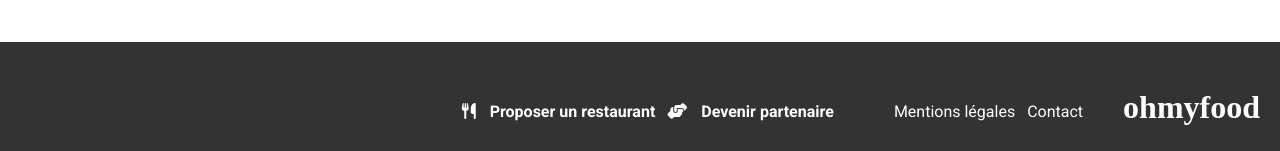
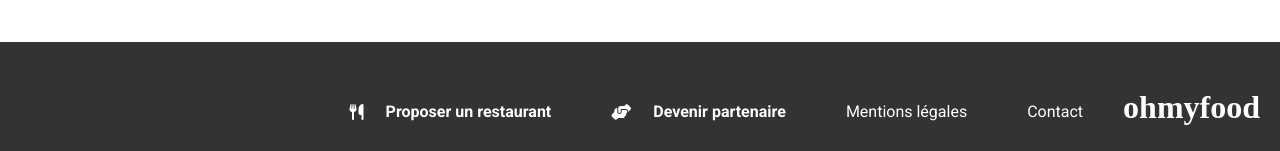
Before and after one commit to medericc/p4, a website: page index.html in a window 1280 px wide. Shown: the part 1306-1457 px from the top of the page. Drawn offline with Linux system fonts and the light colour scheme; a web font is replaced by a local one.

Commit message:
Update index.html

```diff
--- a/index.html
+++ b/index.html
@@ -70,12 +70,12 @@
     </section>
 
     <section class="containers">
-        <div class="tout" >
+        <div class="tout">
         <h2 class="section-title">Restaurants</h2>
         <div class="card-wrapper">
 
             <div class="card">
-                <a href="palette.html"class="card__img">
+                <a href="palette.html" class="card__img">
                     <img src="./img/restaurants/palette.jpg"
                     alt="Photo: La palette du goût">
                     <p class="new">Nouveau</p>
@@ -119,7 +119,7 @@
                 </div>
 
             <div class="card">
-                <a href="france.html"class="card__img">
+                <a href="france.html" class="card__img">
                     <img src="./img/restaurants/autre.jpg"
                         alt="Photo: À la française">
                         <div class="card__content">
@@ -140,7 +140,7 @@
                 </div>
 
             <div class="card">
-                <a href="delice.html"class="card__img">
+                <a href="delice.html" class="card__img">
                     <img src="./img/restaurants/delice.jpg"
                         alt="Photo: Le délice des sens">
                         <div class="card__content">
@@ -158,30 +158,35 @@
 
 
                         </div></a>
-                </div></div>
+            </div>
+        </div>
+    </div>
     </section>
+
 </main>
 
 <footer class="footer">
-
     <a href="index.html">
         <h4 class="footer__title grid-item">ohmyfood</h4>
     </a>
     <ul class="grid-item">
-            <div class="g1">
-            <li>
+        <li class="g1">
             <i class="fa-solid fa-utensils" style="color: #ffffff;"></i>
             <a href="#"><b>Proposer un restaurant</b></a>
         </li>
-            <li>
+        <li class="g1">
             <i class="fa-solid fa-handshake-angle" style="color: #ffffff;"></i>
             <a href="#"><b>Devenir partenaire</b></a>
-            </li></div>  <div class="g2">
-            <li><a href="#"><p>Mentions légales</p></a></li>
-            <li><a href=""><p>Contact</p></a></li></div>
+        </li>
+        <li class="g2">
+            <a href="#"><p>Mentions légales</p></a>
+        </li>
+        <li class="g2">
+            <a href=""><p>Contact</p></a>
+        </li>
     </ul>
+</footer>
 
-</footer>
 
 </body>
 </html>
```
Lines whose indentation alone changed are shown as unchanged.
